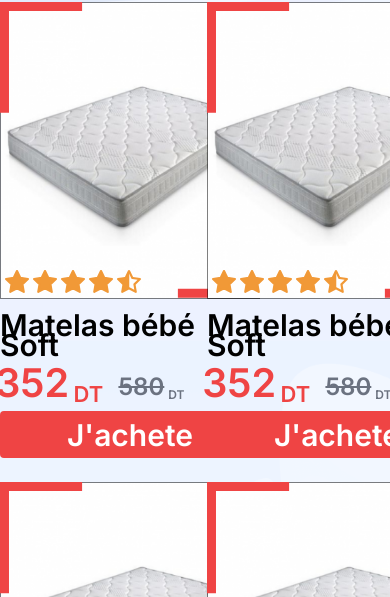
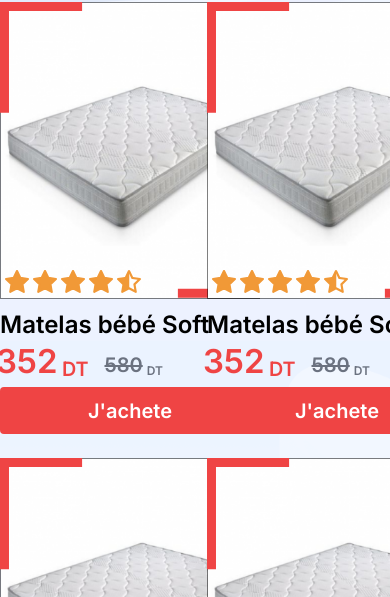
Before and after one commit to amanullahmenjli/ecommerce-spa-astro, an Astro site: page / in a window 390 px wide. Shown: the part 503-1100 px from the top of the page. Built offline with nearby package versions, Linux system fonts and the light colour scheme; Astro itself is replaced by a stand-in of ours.

Commit message:
more changes

```diff
--- a/src/components/product_card/ProductCard.astro
+++ b/src/components/product_card/ProductCard.astro
@@ -8,7 +8,7 @@ const { image, name, price, old_price, link, score } = Astro.props
         <div class="flex-col flex gap-2 md:gap-1">
             <ProductImage image={image} score={score} />
             <p
-                class="font-semibold text-3xl md:text-xl w-[260px] md:w-[220px] leading-5 mt-2"
+                class="font-semibold text-2xl md:text-xl w-[260px] md:w-[220px] leading-5 mt-2"
             >
                 {name}
             </p>
@@ -17,13 +17,13 @@ const { image, name, price, old_price, link, score } = Astro.props
                 <span
                     class="text-red-500 font-bold inline-flex items-end gap-1 discounted-price"
                 >
-                    <p class="text-4xl md:text-3xl">{price}</p>
-                    <p class="text-xl md:text-sm leading-5">DT</p>
+                    <p class="text-3xl md:text-3xl">{price}</p>
+                    <p class="text-lg md:text-sm leading-5">DT</p>
                 </span>
                 <span
                     class="text-gray-500 font-bold inline-flex items-end gap-1"
                 >
-                    <p class="line-through text-2xl md:text-xl">
+                    <p class="line-through text-xl">
                         {old_price}
                     </p>
                     {old_price != null ? <p class="text-xs">DT</p> : ''}
@@ -34,7 +34,7 @@ const { image, name, price, old_price, link, score } = Astro.props
 
     <a href={link}>
         <button
-            class="w-full h-[47px] bg-red-500 text-white rounded hover:scale-105 ease-in-out text-3xl"
+            class="w-full h-[47px] bg-red-500 text-white rounded hover:scale-105 ease-in-out text-xl"
         >
             J'achete
         </button>
```
